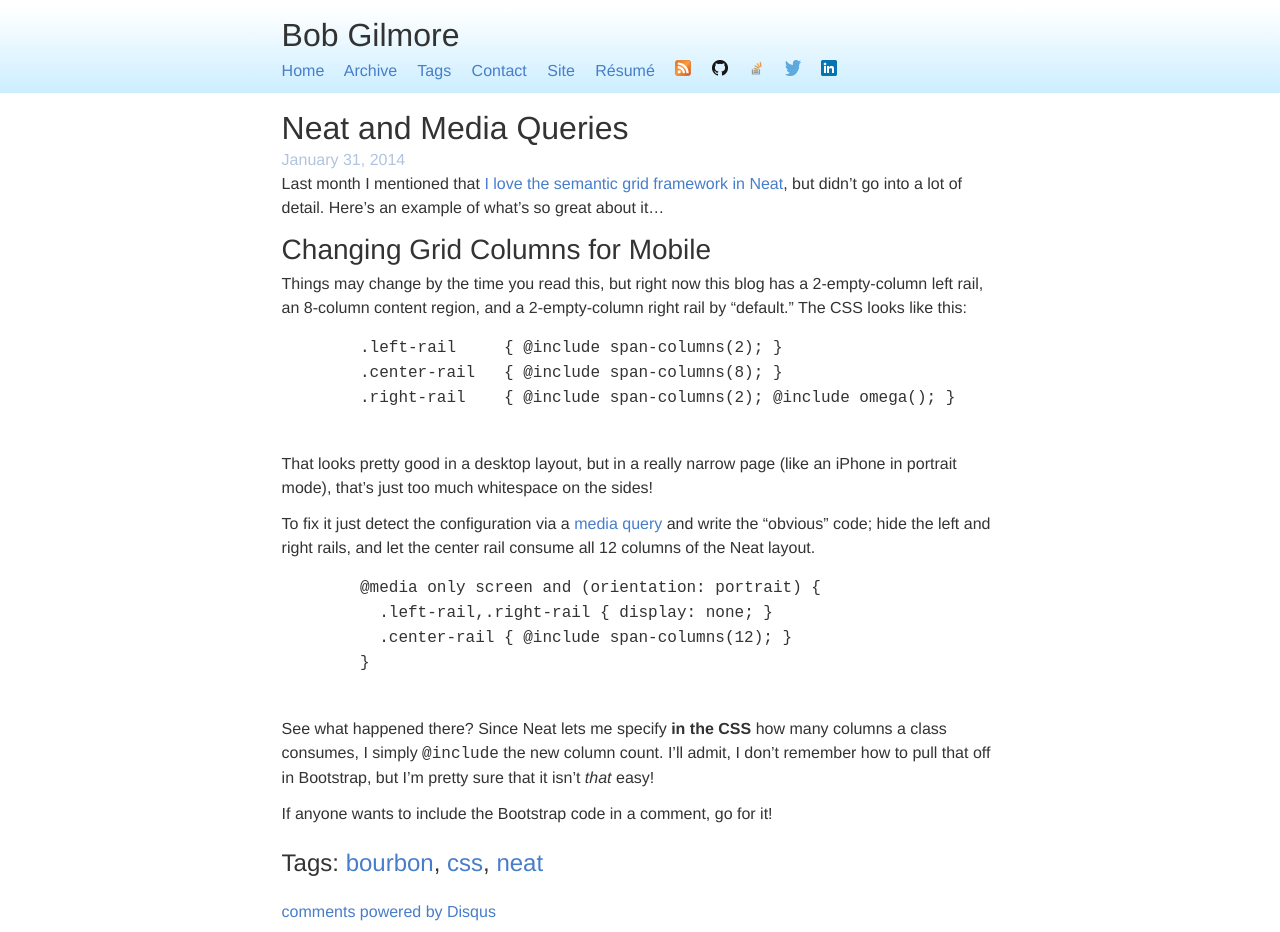
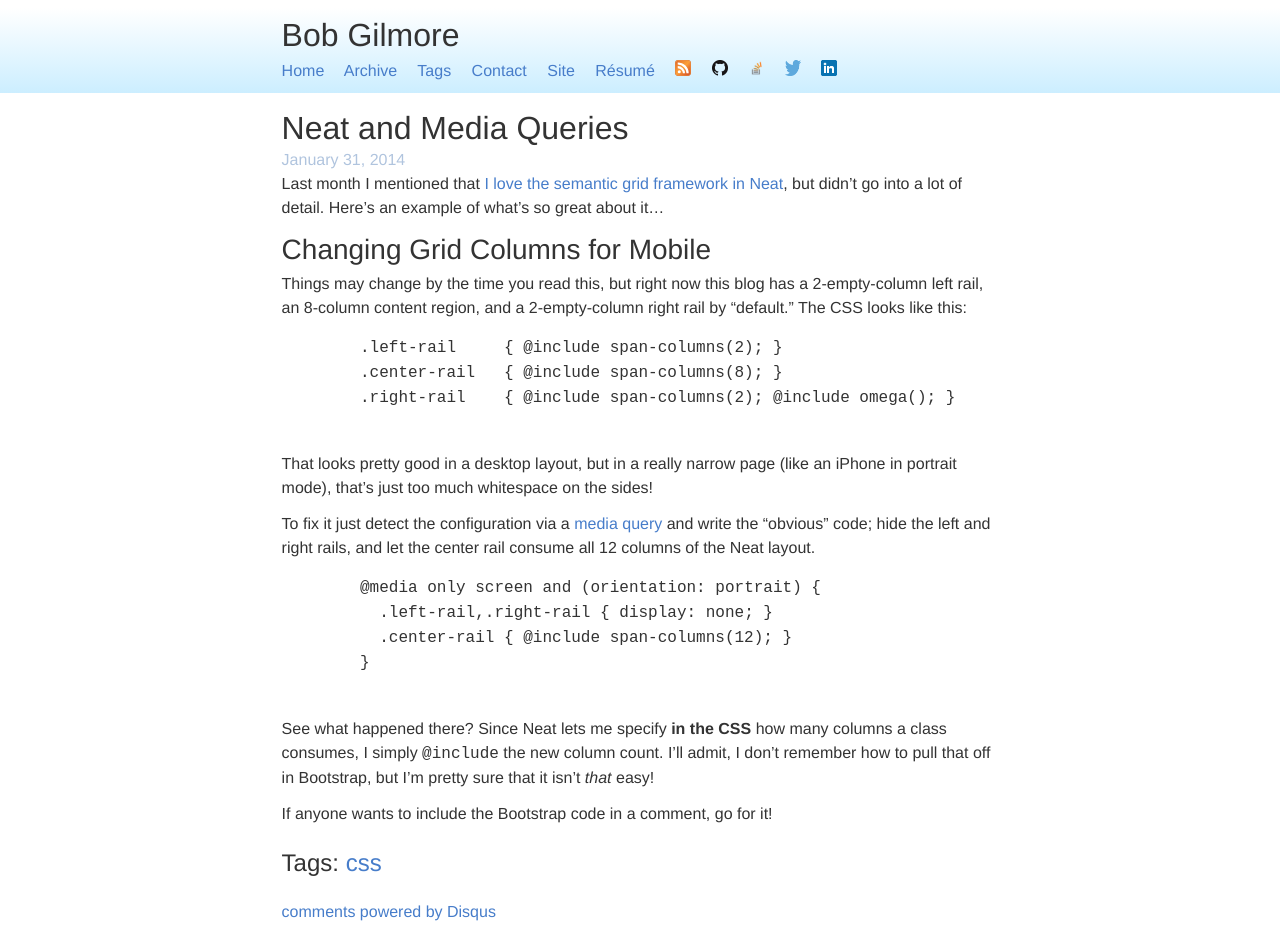
Before and after one commit to bobgilmore/bobgilmore.github.io, a Jekyll site: the page built from _posts/2014-01-31-neat-and-media-queries.md, in a window 1280 px wide. Built offline with Jekyll 4.4.1, drawn with Linux system fonts in a browser that asks for light colours; comment, search, counter and statistics services are not loaded.

Commit message:
Update 2014-01-31-neat-and-media-queries.md
Remove the Bourbon and Neat tags

```diff
--- a/_posts/2014-01-31-neat-and-media-queries.md
+++ b/_posts/2014-01-31-neat-and-media-queries.md
@@ -1,9 +1,7 @@
 ---
 title: Neat and Media Queries
 tags:
-- bourbon
 - css
-- neat
 date: 2014-01-31 10:00:00
 layout: post
 ---
```
